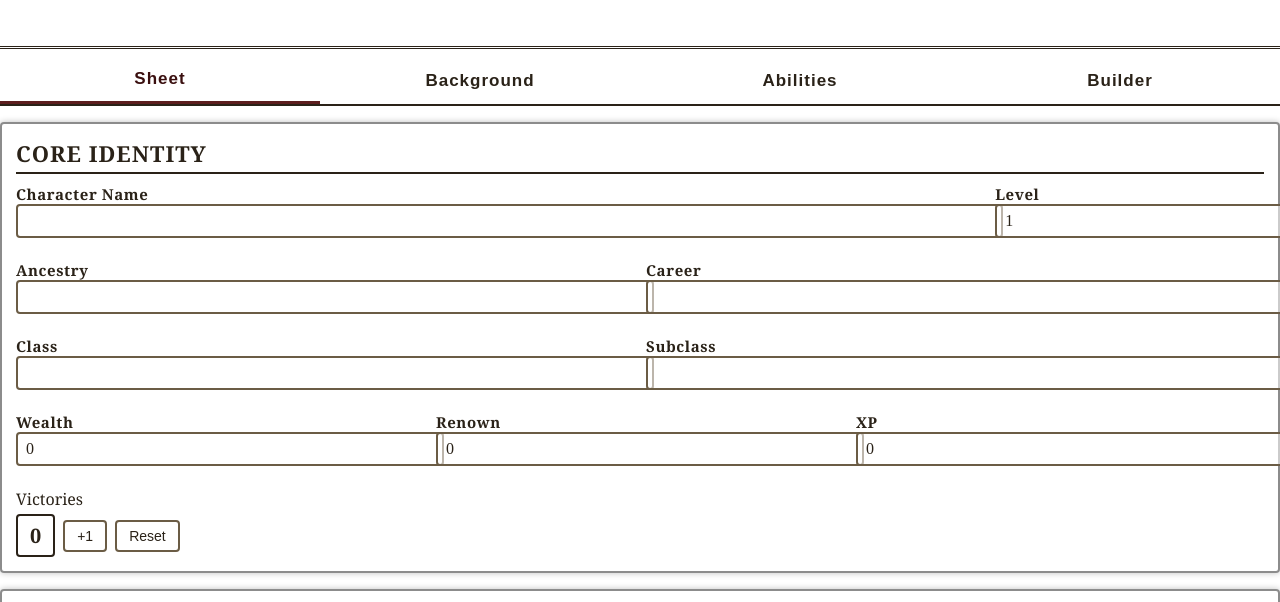
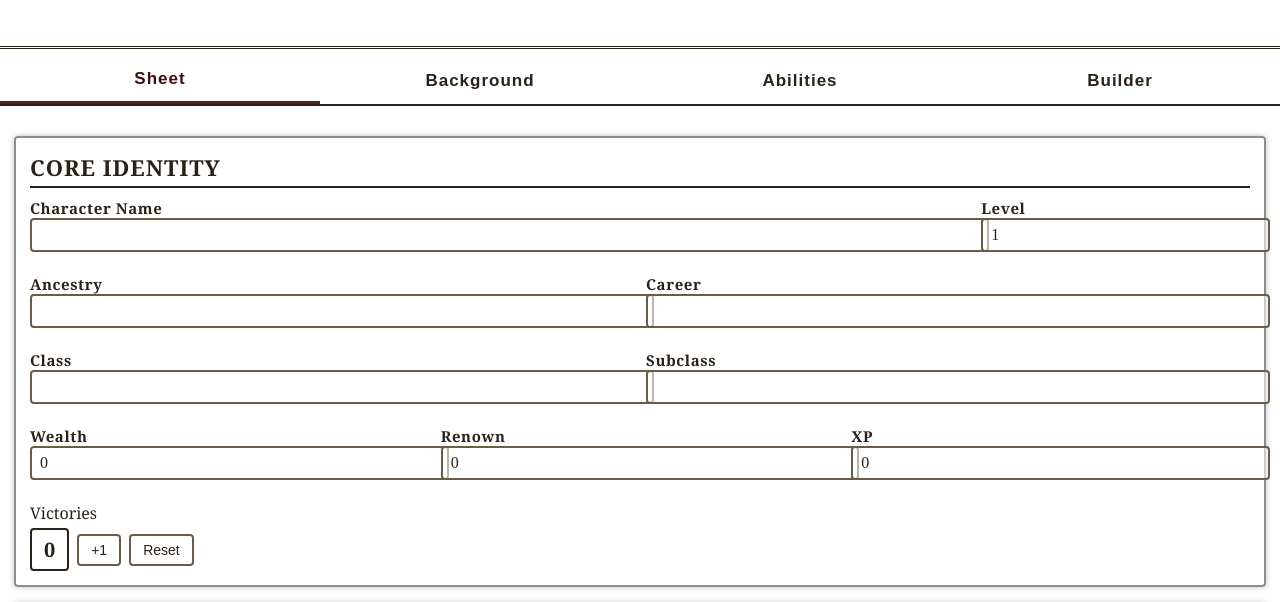
Before and after one commit to codangaming-ai/drawsteel-pwa, a plain HTML site: page index.html in a window 1280 px wide. Shown: the part 137-739 px from the top of the page. Drawn offline with Linux system fonts and the light colour scheme.

Commit message:
Update style.css

```diff
--- a/style.css
+++ b/style.css
@@ -372,8 +372,12 @@ textarea {
 /* --------------------------------
    TAB SCREEN VISIBILITY (required)
    -------------------------------- */
+/* Keep screens properly spaced so they don't overlap */
 .screen {
     display: none !important;
+    padding: 14px;
+    position: relative;
+    z-index: 1;
 }
 
 .screen.active {
```
